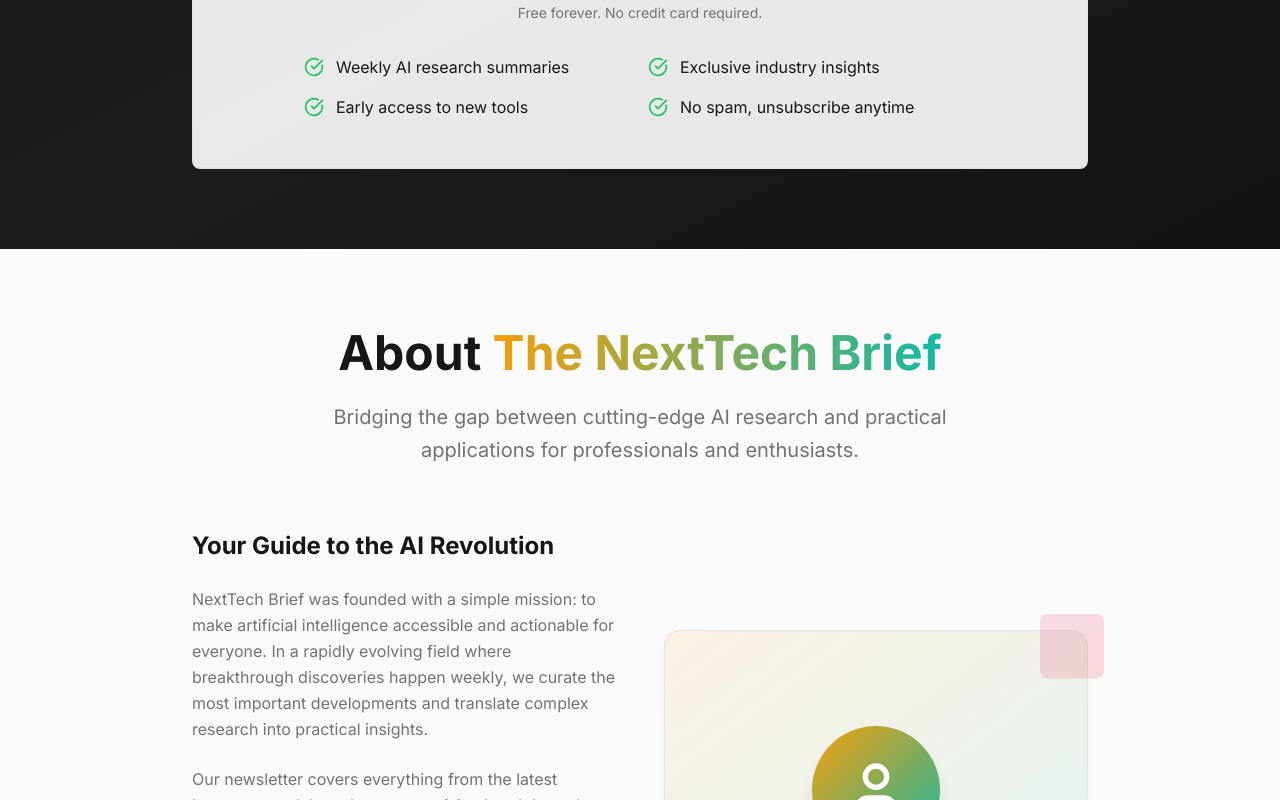
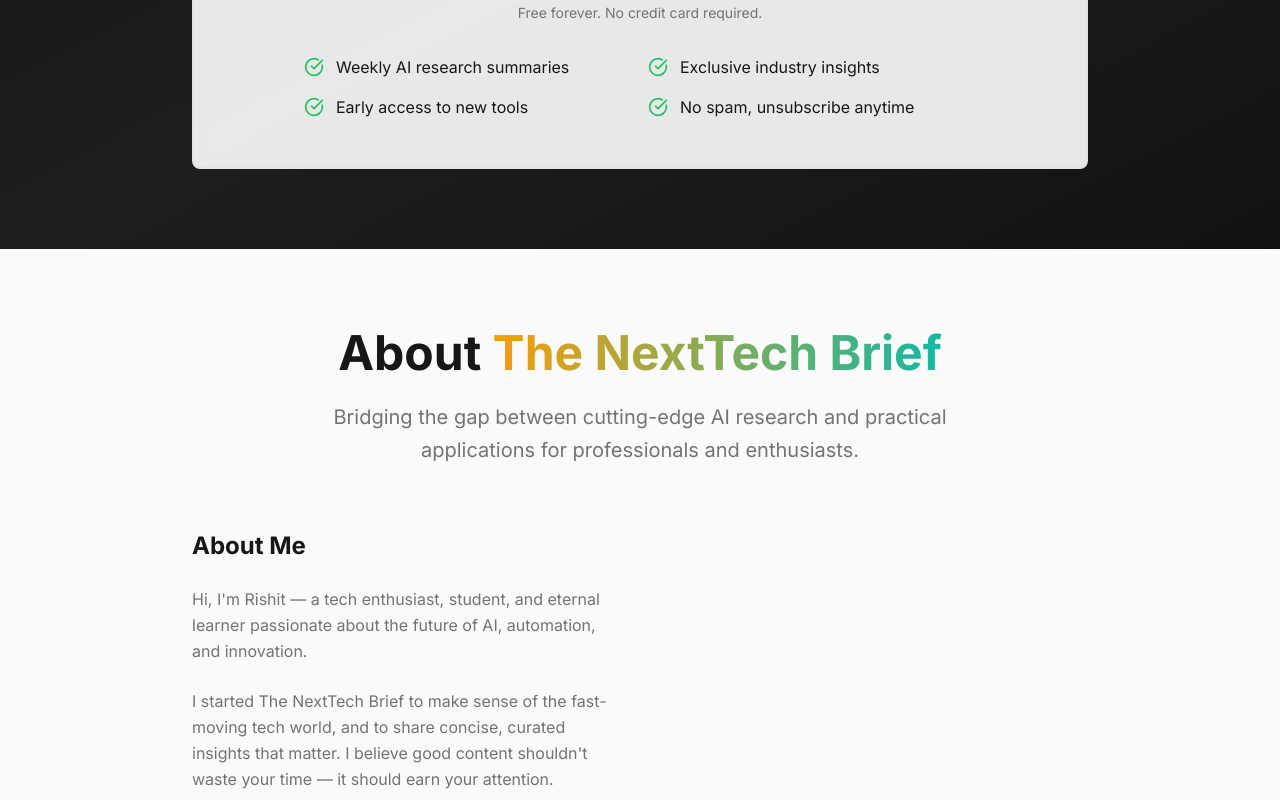
Before and after one commit to Rachet2006/ai-scribe-newsletter, a React (Vite) app: page / in a window 1280 px wide. Shown: the part 2000-2800 px from the top of the page. Built offline with nearby package versions, Linux system fonts and the light colour scheme.

Commit message:
Refactor: Update About section content
Removed subscriber and article counts. Updated the "About Me" and "About The NextTech Brief" content.

```diff
--- a/src/components/About.tsx
+++ b/src/components/About.tsx
@@ -3,12 +3,6 @@ import { User, BookOpen, Users } from 'lucide-react';
 import { Card, CardContent } from '@/components/ui/card';
 
 const About = () => {
-  const stats = [
-    { icon: Users, label: "Newsletter Subscribers", value: "50,000+" },
-    { icon: BookOpen, label: "Articles Published", value: "200+" },
-    { icon: User, label: "Years in AI", value: "8+" }
-  ];
-
   return (
     <section id="about" className="py-20 bg-background">
       <div className="container mx-auto px-4">
@@ -28,21 +22,40 @@ const About = () => {
           <div className="grid grid-cols-1 lg:grid-cols-2 gap-12 items-center mb-16">
             <div className="space-y-6">
               <h3 className="text-2xl font-bold text-foreground">
-                Your Guide to the AI Revolution
+                About Me
               </h3>
               <p className="text-muted-foreground leading-relaxed">
-                NextTech Brief was founded with a simple mission: to make artificial intelligence accessible and actionable for everyone.
-                In a rapidly evolving field where breakthrough discoveries happen weekly, we curate the most important developments
-                and translate complex research into practical insights.
+                Hi, I'm Rishit — a tech enthusiast, student, and eternal learner passionate about the future of AI, automation, and innovation.
               </p>
               <p className="text-muted-foreground leading-relaxed">
-                Our newsletter covers everything from the latest language models and computer vision breakthroughs to
-                practical AI implementation strategies for businesses. We believe that understanding AI isn't just for
-                researchers and engineers—it's essential for anyone looking to thrive in the modern economy.
+                I started The NextTech Brief to make sense of the fast-moving tech world, and to share concise, curated insights that matter. I believe good content shouldn't waste your time — it should earn your attention.
               </p>
               <p className="text-muted-foreground leading-relaxed">
-                Join our community of forward-thinking professionals, entrepreneurs, and AI enthusiasts who rely on
-                NextTech Brief to stay ahead of the curve and make informed decisions about AI adoption and strategy.
+                When I'm not exploring the latest in machine learning or automating workflows, I'm building tools and writing ideas that simplify complexity for curious minds like yours.
+              </p>
+
+              <h3 className="text-2xl font-bold text-foreground pt-6">
+                About The NextTech Brief
+              </h3>
+              <p className="text-muted-foreground leading-relaxed">
+                The NextTech Brief is your weekly dose of what's next — a newsletter that cuts through the noise and delivers the most impactful updates in AI, technology, and digital tools, all in a format you can read in minutes.
+              </p>
+
+              <div className="space-y-3">
+                <p className="text-muted-foreground font-medium">Each edition includes:</p>
+                <ul className="text-muted-foreground leading-relaxed space-y-2 ml-4">
+                  <li>• Curated news you actually care about</li>
+                  <li>• Emerging tools and platforms worth trying</li>
+                  <li>• Originals — my take on trends reshaping tech</li>
+                  <li>• Designed for students, developers, founders, and the curious</li>
+                </ul>
+              </div>
+
+              <p className="text-muted-foreground leading-relaxed">
+                Whether you're building, learning, or just keeping up — The NextTech Brief helps you stay one step ahead.
+              </p>
+              <p className="text-foreground font-semibold">
+                Short. Sharp. Insightful. Every Sunday.
               </p>
             </div>
 
@@ -57,20 +70,6 @@ const About = () => {
               <div className="absolute -bottom-4 -left-4 w-12 h-12 bg-gradient-to-br from-green-500/20 to-emerald-500/20 rounded-lg animate-pulse delay-1000 shadow-sm"></div>
             </div>
           </div>
-
-          <div className="grid grid-cols-1 sm:grid-cols-3 gap-6 place-items-center">
-            {stats.map((stat, index) => (
-              <Card key={index} className="text-center hover:shadow-lg transition-shadow border-border bg-card shadow-sm">
-                <CardContent className="pt-6 flex flex-col items-center justify-center">
-                  <div className="w-12 h-12 bg-gradient-to-br from-[#F59E0B] to-[#14B8A6] rounded-lg flex items-center justify-center mx-auto mb-4 shadow-sm">
-                    <stat.icon className="w-6 h-6 text-white" />
-                  </div>
-                  <div className="text-2xl font-bold text-foreground mb-2">{stat.value}</div>
-                  <div className="text-sm text-muted-foreground">{stat.label}</div>
-                </CardContent>
-              </Card>
-            ))}
-          </div>
         </div>
       </div>
     </section>
```
